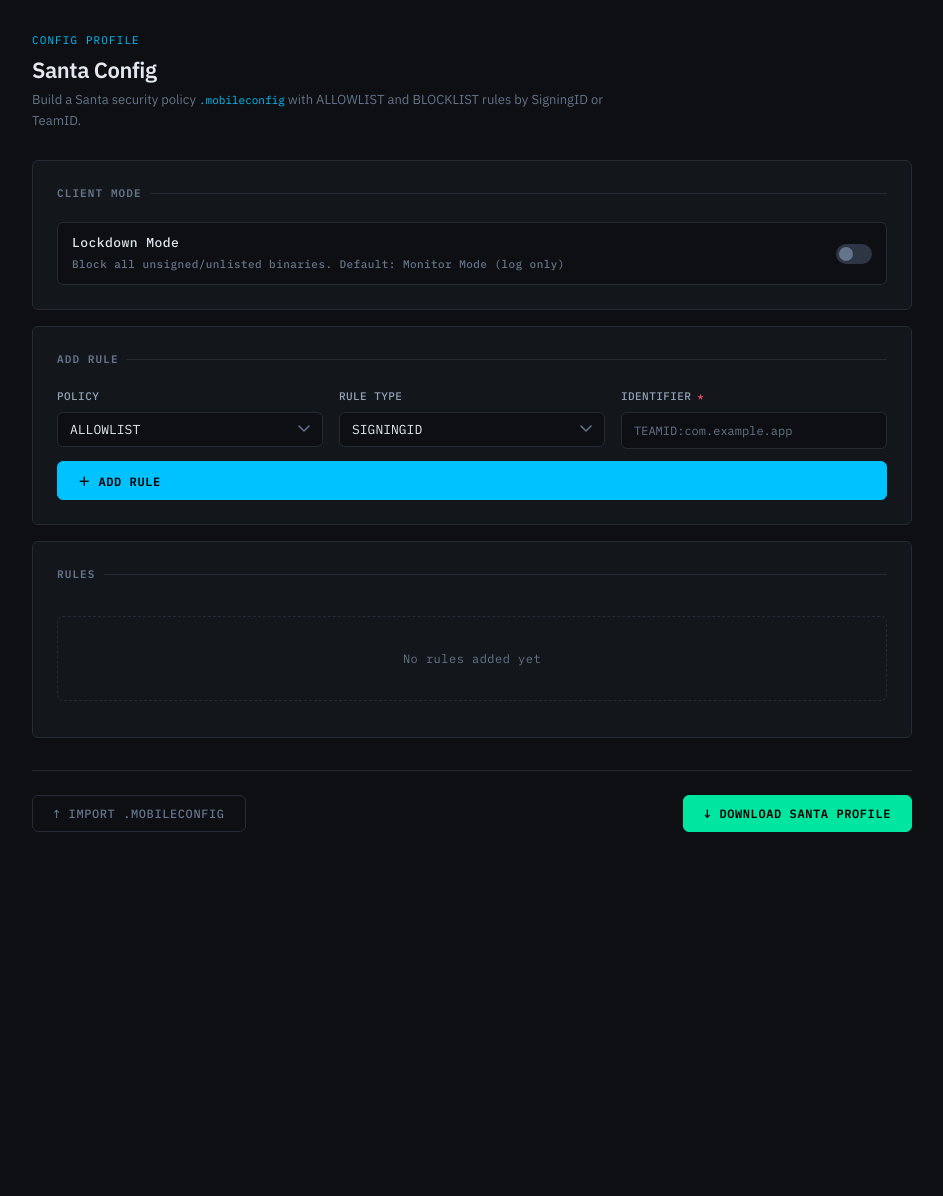
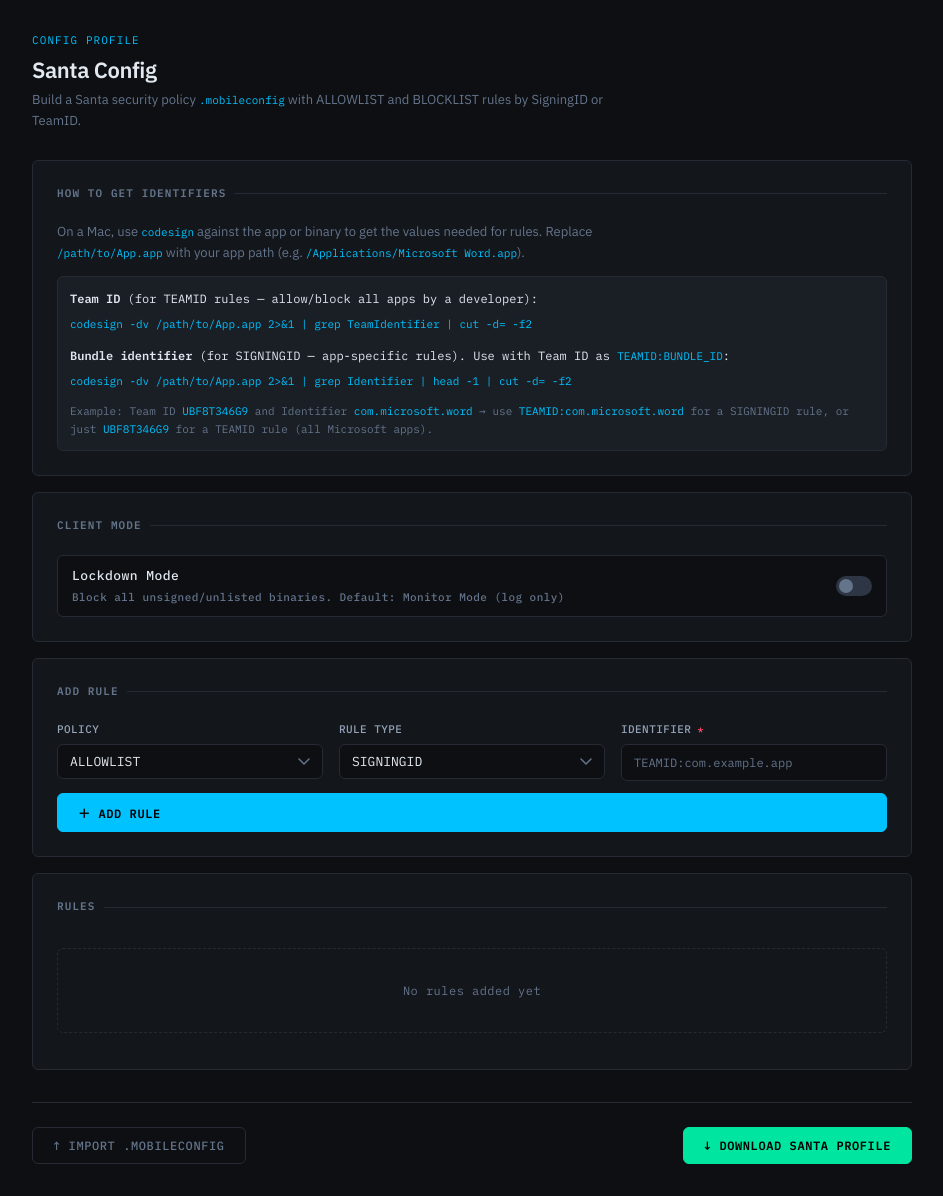
Before and after one commit to arilewis93/online-macadmin-toolbox, a Flask app: page /santa in a window 1280 px wide. Shown: the part 56-1252 px from the top of the page, without its empty margins (8-951 px from the left). Before the commit the page ends 888 px from the top, so only its background shows below. Run offline with Flask 3, Linux system fonts and the light colour scheme; the visitor is signed in with stand-in values (Sample User, id 1); some libraries are stand-ins or nearby versions.

Commit message:
Enhance tools and templates for improved functionality and user experience
- Updated workspace configuration to track changes in multiple files.
- Added new CSS styles for dashboard tools, including layout adjustments and improved spacing.
- Refined HTML templates for the dashboard and toolbox, enhancing the organization of tools and descriptions.
- Introduced new tools for managing bookmarks, compliance scripts, profile merging, and patching installers, with corresponding HTML templates and JavaScript functionality.
- Implemented a shared utility script for common functions across tools.
- Enhanced the Santa configuration tool with rule management features and improved user interface elements.

```diff
--- a/app/templates/dashboard.html
+++ b/app/templates/dashboard.html
@@ -79,10 +79,6 @@
     </div>
   </div>
 
-  <div class="dashboard-tools">
-    <p class="tool-group-desc"><a href="{{ url_for('main.toolbox', tool_name='toolbox') }}">Open full Toolbox</a> (all tools in one page).</p>
-  </div>
-
   <div class="dashboard-signout">
     <a class="btn btn-ghost" href="{{ url_for('auth.logout') }}">Sign out</a>
   </div>
--- a/app/templates/tools/santa.html
+++ b/app/templates/tools/santa.html
@@ -22,6 +22,18 @@
         <div class="section-tag">Config Profile</div>
         <div class="section-title">Santa Config</div>
         <div class="section-desc">Build a Santa security policy <code>.mobileconfig</code> with ALLOWLIST and BLOCKLIST rules by SigningID or TeamID.</div>
+      </div>
+
+      <div class="card">
+        <div class="card-title">How to get identifiers</div>
+        <p class="section-desc" style="margin-bottom:12px;">On a Mac, use <code>codesign</code> against the app or binary to get the values needed for rules. Replace <code>/path/to/App.app</code> with your app path (e.g. <code>/Applications/Microsoft Word.app</code>).</p>
+        <div style="font-family:var(--mono);font-size:12px;background:var(--surface2);border:1px solid var(--border);border-radius:var(--radius);padding:12px;overflow-x:auto;">
+          <div style="margin-bottom:8px;"><strong>Team ID</strong> (for TEAMID rules — allow/block all apps by a developer):</div>
+          <code style="display:block;margin-bottom:12px;word-break:break-all;">codesign -dv /path/to/App.app 2>&1 | grep TeamIdentifier | cut -d= -f2</code>
+          <div style="margin-bottom:8px;"><strong>Bundle identifier</strong> (for SIGNINGID — app-specific rules). Use with Team ID as <code>TEAMID:BUNDLE_ID</code>:</div>
+          <code style="display:block;margin-bottom:8px;word-break:break-all;">codesign -dv /path/to/App.app 2>&1 | grep Identifier | head -1 | cut -d= -f2</code>
+          <div style="margin-top:12px;font-size:11px;color:var(--text-muted);">Example: Team ID <code>UBF8T346G9</code> and Identifier <code>com.microsoft.word</code> → use <code>TEAMID:com.microsoft.word</code> for a SIGNINGID rule, or just <code>UBF8T346G9</code> for a TEAMID rule (all Microsoft apps).</div>
+        </div>
       </div>
 
       <div class="card">
```
